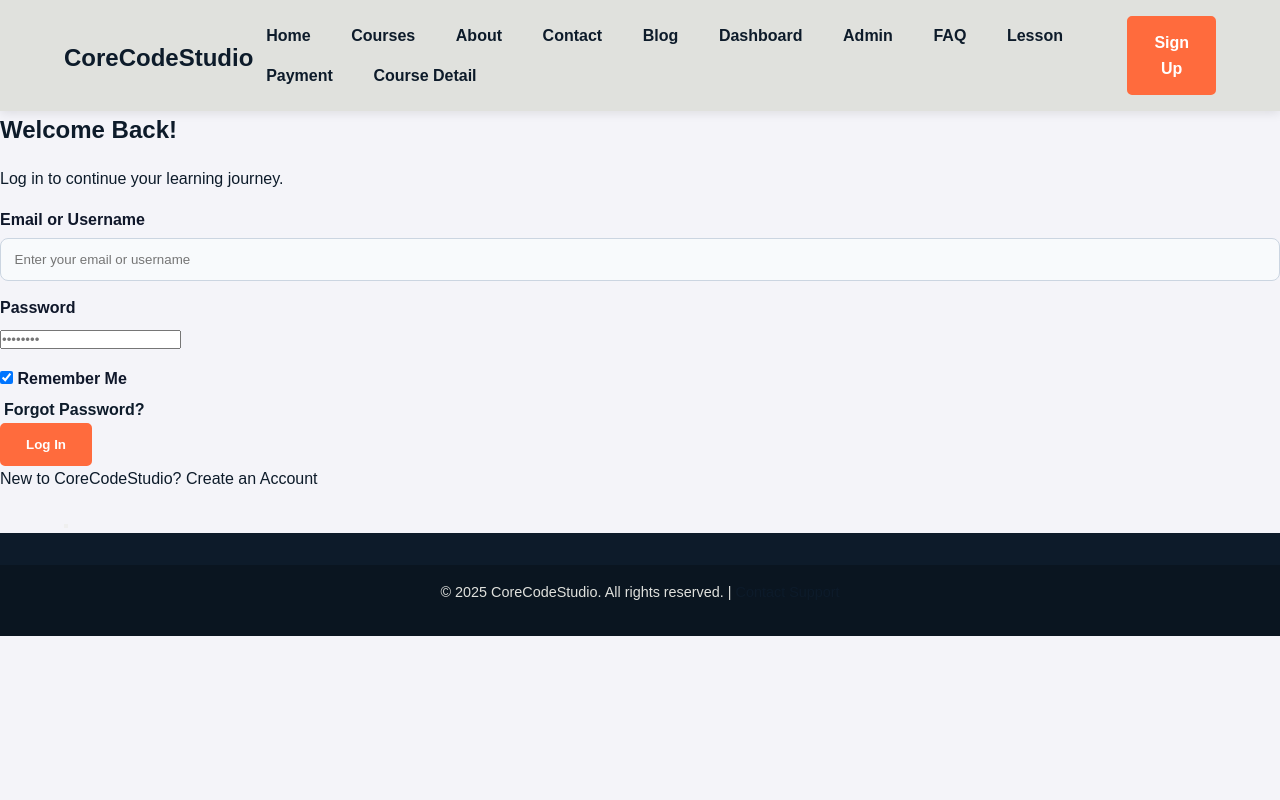
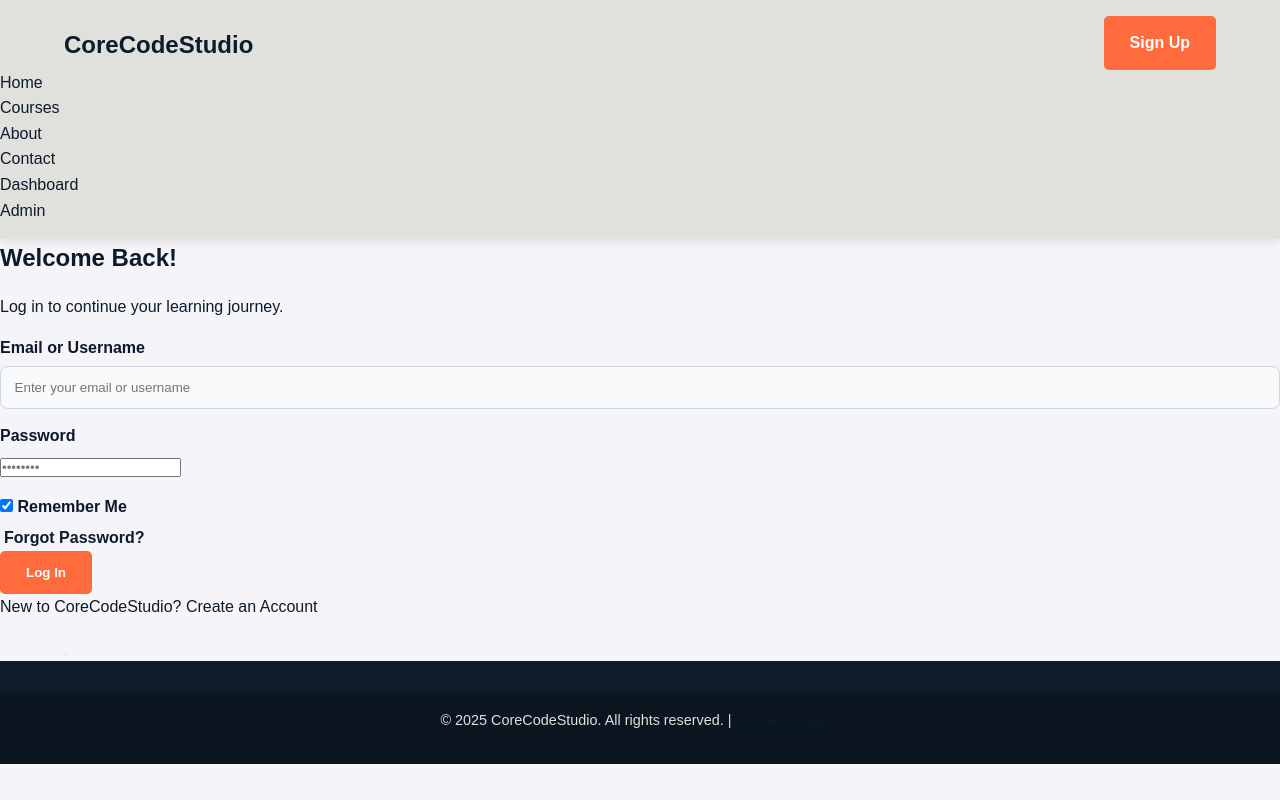
Before and after one commit to codestudiocore-source/Core-Code-learning, a plain HTML site: page login.html in a window 1280 px wide. Drawn offline with Linux system fonts and the light colour scheme.

Commit message:
Updated project

```diff
--- a/login.html
+++ b/login.html
@@ -11,25 +11,18 @@
     <header class="main-header">
         <div class="container nav-content">
             <h1 class="logo"><a href="index.html">CoreCodeStudio</a></h1>
-            <nav class="main-nav">
-                <ul>
-                    <li><a href="index.html">Home</a></li>
-                    <li><a href="course.html">Courses</a></li>
-                    <li><a href="about.html">About</a></li>
-                    <li><a href="contact.html">Contact</a></li>
-                    <li><a href="blog.html">Blog</a></li>
-                    <li><a href="dashboard.html">Dashboard</a></li>
-                    <li><a href="admin.html">Admin</a></li>
-                    <li><a href="FAQ.html">FAQ</a></li>
-                    <li><a href="lesson.html">Lesson</a></li>
-                    <li><a href="payement.html">Payment</a></li>
-                    <li><a href="course-details.html">Course Detail</a></li>
-                </ul>
-            </nav>
             <div class="auth-buttons">
                 <a href="signup.html" class="btn btn-primary">Sign Up</a>
             </div>
         </div>
+            <ul>
+                    <li><a href="index.html" class="active">Home</a></li>
+                    <li><a href="course.html">Courses</a></li>
+                    <li><a href="about.html">About</a></li>
+                    <li><a href="contact.html">Contact</a></li>
+                    <li><a href="dashboard.html">Dashboard</a></li>
+                    <li><a href="admin.html">Admin</a></li>
+                </ul>
     </header>
 
     <main class="auth-main">
```
Also changed, not shown: FAQ.html (+1 -6 lines), about.html (+2 -7 lines), admin.html (+2 -7 lines), blog.html (+3 -8 lines), contact.html (+4 -9 lines), course-details.html (+2 -6 lines), course.html (+5 -9 lines), dashboard.html (+2 -6 lines), index.html (+0 -5 lines), lesson.html (+3 -8 lines), payement.html (+1 -5 lines).
